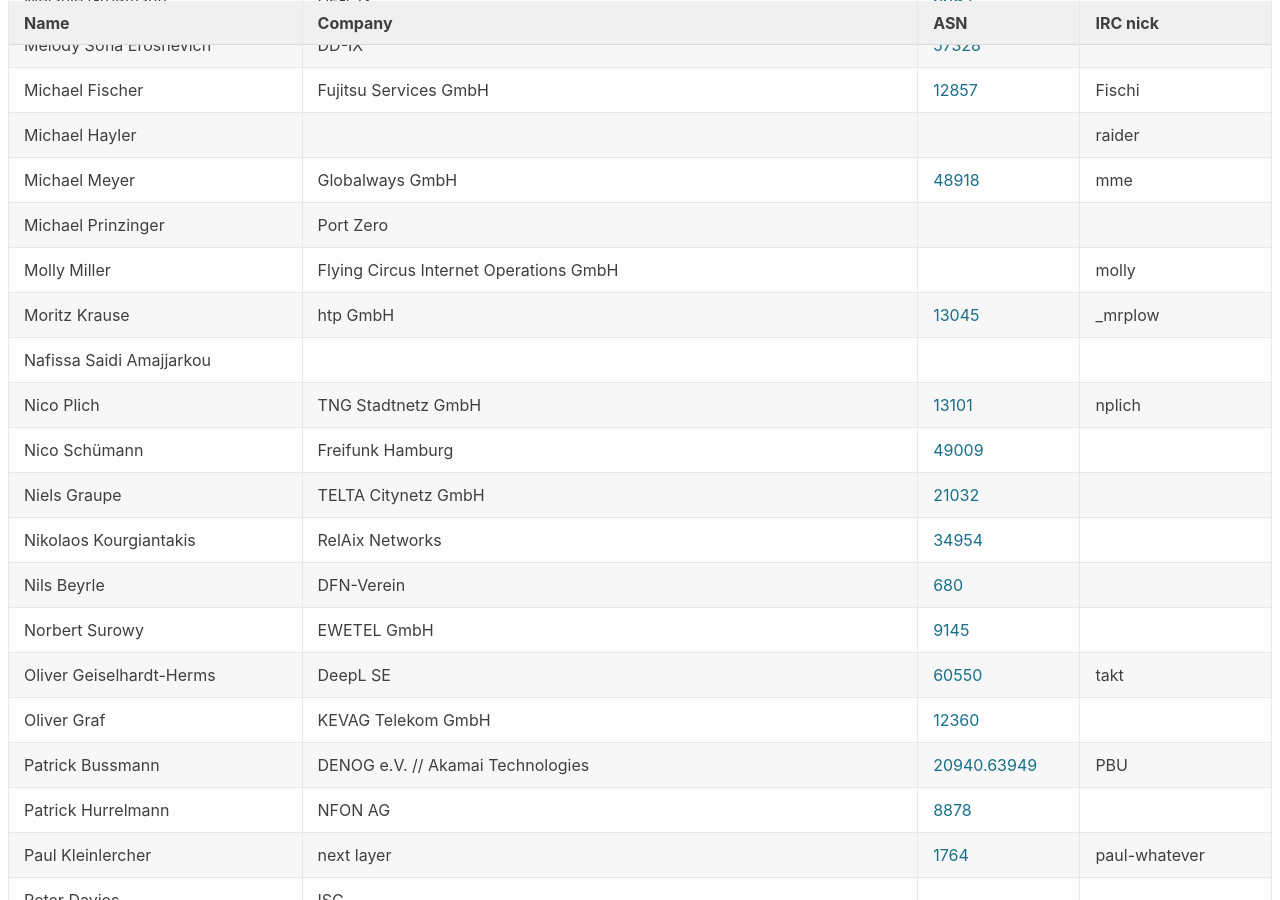
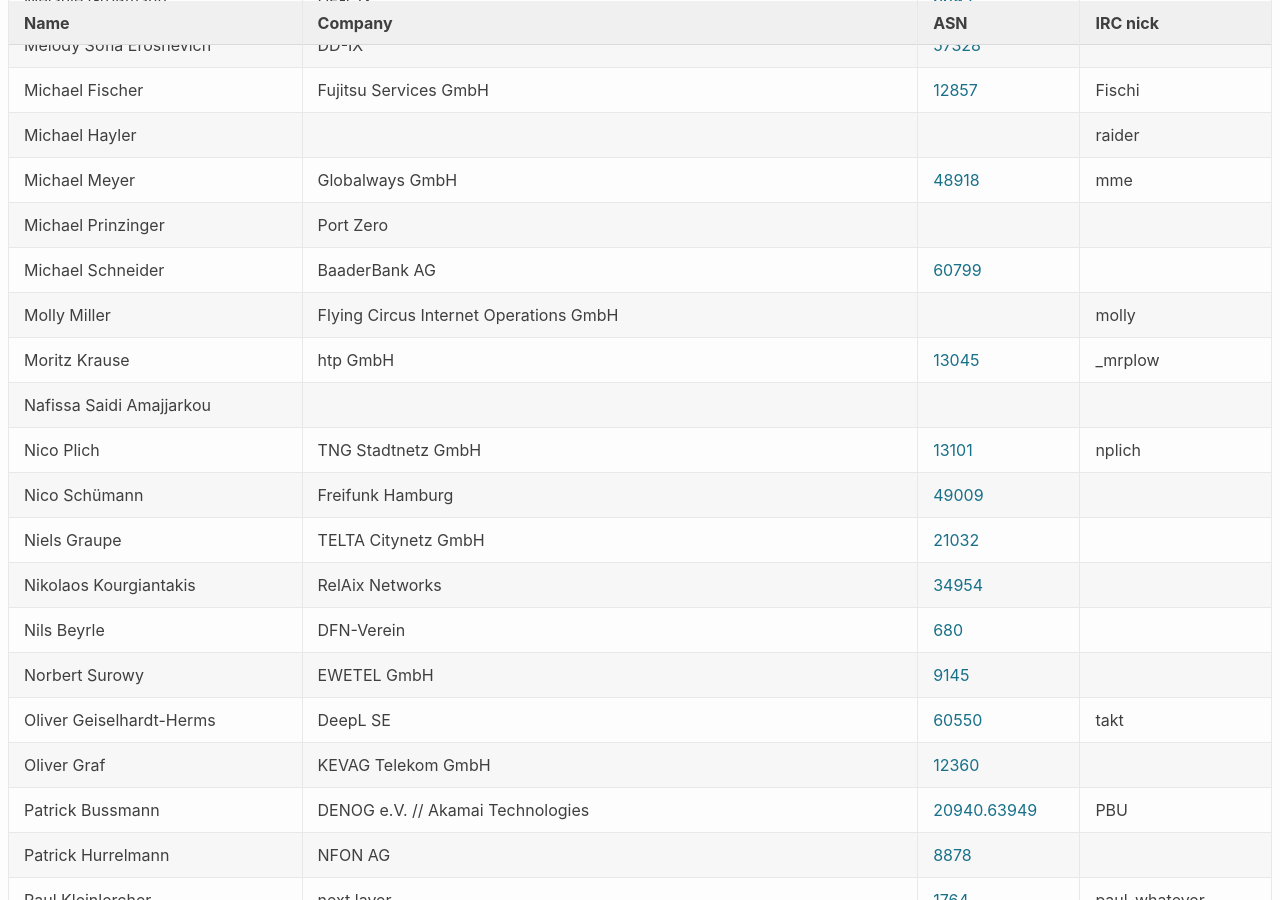
Before and after one commit to denog/pretix-attendeelist, a Jekyll site: the page built from denog15/index.md, in a window 1280 px wide and 900 px high, scrolled down 6949 px. Built offline with Jekyll 4.4.1, drawn with Linux system fonts in a browser that asks for light colours.

Commit message:
Latest data: Thu Sep 28 08:29:52 UTC 2023

```diff
--- a/_data/attendees_denog15_onsite.json
+++ b/_data/attendees_denog15_onsite.json
@@ -936,6 +936,12 @@
     "asn": null
   },
   {
+    "name": "Michael Schneider",
+    "company": "BaaderBank AG",
+    "irc": null,
+    "asn": "60799"
+  },
+  {
     "name": "Molly Miller",
     "company": "Flying Circus Internet Operations GmbH",
     "irc": "molly",
```
